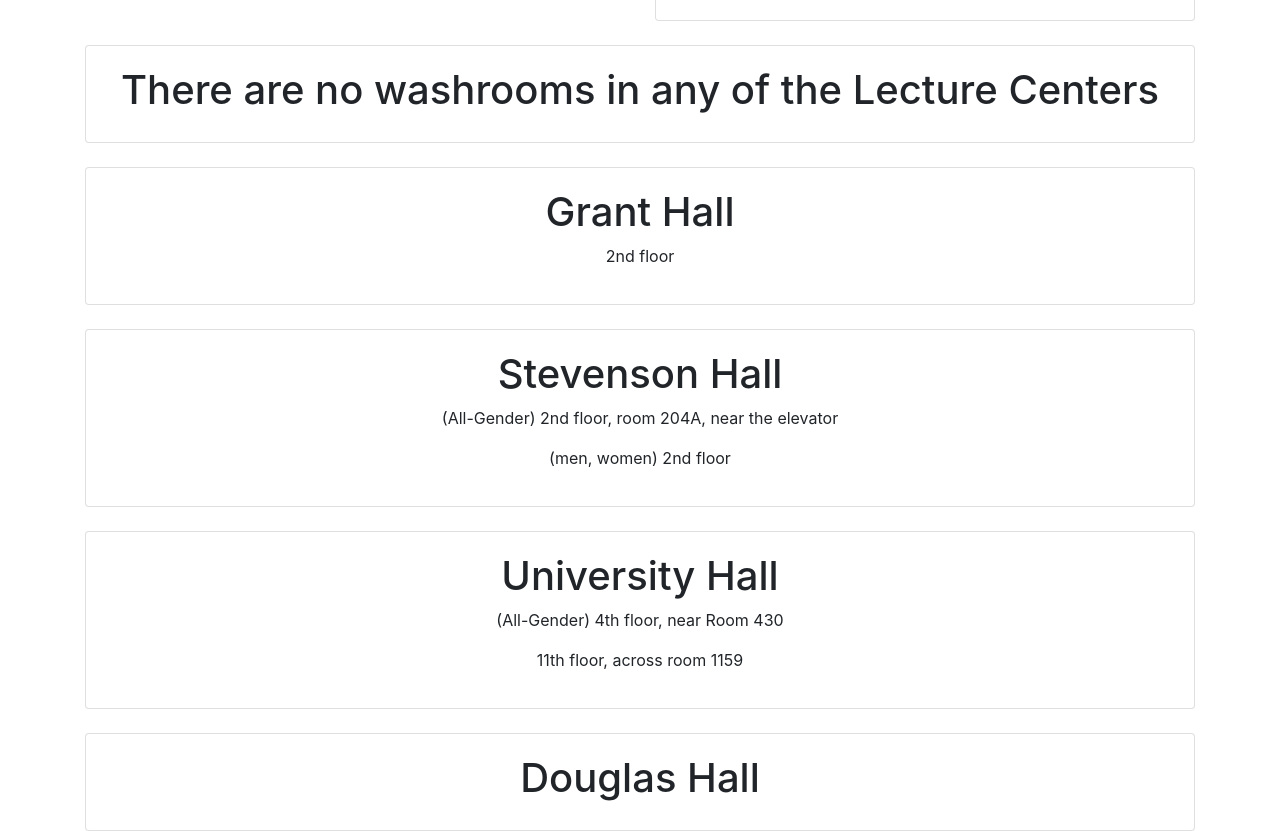
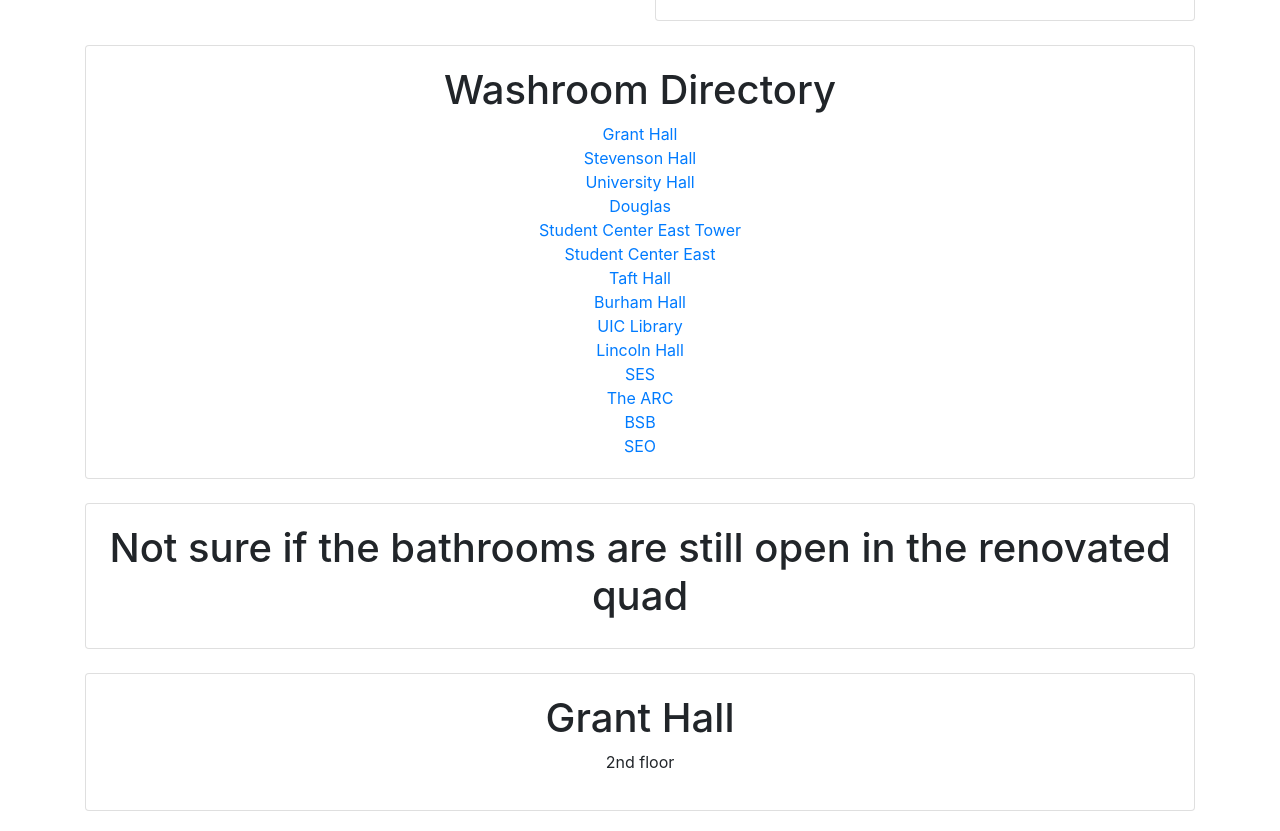
Before and after one commit to Abraham-Moraes-Arroyo/Restroom, a plain HTML site: page index.html in a window 1280 px wide. Shown: the part 927-1758 px from the top of the page. Drawn offline with nearby package versions, Linux system fonts and the light colour scheme; some packages are replaced by stand-ins of ours.

Commit message:
Added Table Of Contents 4 Washrooms
Since the map is still going to be fixed I added a table of contents where the user can click or press on to see the bathroom by that area.

```diff
--- a/index.html
+++ b/index.html
@@ -131,22 +131,47 @@ projects.  -->
         <!-- Here is where you are going to be placing in detail the bathrooms based on order of building -->
         <br>
         <center>
+<!--           Here is going to be the table of contents -->
+
           <div class="card">
             <div class="card-body">
-              <h1>There are no washrooms in any of the Lecture Centers</h1>
+              <h1>Washroom Directory</h1>
+              <a href="#Grant-Hall">Grant Hall</a><br />
+              <a href="#Stevenson-Hall">Stevenson Hall</a><br />
+              <a href="#University-Hall">University Hall</a><br />
+              <a href="#Douglas-Hall">Douglas</a><br />
+              <a href="#SCET">Student Center East Tower</a><br />
+              <a href="#SCE">Student Center East</a><br />
+              <a href="#TH">Taft Hall</a><br />
+              <a href="#BH">Burham Hall</a><br />
+              <a href="#Lib">UIC Library</a><br />
+              <a href="#LH">Lincoln Hall</a><br />
+              <a href="#SES">SES</a><br />
+              <a href="#ARC">The ARC</a><br />
+              <a href="#BSB">BSB</a><br />
+              <a href="#SEO">SEO</a><br />
+
+            </div>
+          </div>
+  <br>
+
+<!--           end of the table of contents. -->
+          <div class="card">
+            <div class="card-body">
+              <h1>Not sure if the bathrooms are still open in the renovated quad</h1>
             </div>
           </div>
           <br>
           <div class="card">
             <div class="card-body">
-              <h1>Grant Hall</h1>
+              <h1 id= "Grant-Hall">Grant Hall</h1>
               <p>2nd floor </p>
             </div>
           </div>
           <br>
           <div class="card">
             <div class="card-body">
-              <h1>Stevenson Hall</h1>
+              <h1 id="Stevenson-Hall">Stevenson Hall</h1>
               <p>(All-Gender) 2nd floor, room 204A, near the elevator</p>
               <p>(men, women) 2nd floor</p>
             </div>
@@ -154,7 +179,7 @@ projects.  -->
           <br>
           <div class="card">
             <div class="card-body">
-              <h1>University Hall </h1>
+              <h1 id="University-Hall">University Hall </h1>
               <p>(All-Gender) 4th floor, near Room 430</p>
               <p>11th floor, across room 1159</p>
             </div>
@@ -162,13 +187,14 @@ projects.  -->
           <br>
           <div class="card">
             <div class="card-body">
-              <h1>Douglas Hall</h1>
+              <h1 id="Douglas-Hall">Douglas Hall</h1>
+              <p>Third floor, both Men and Women Restroom</p>
             </div>
           </div>
           <br>
           <div class="card">
             <div class="card-body">
-              <h1>Student Center East Tower</h1>
+              <h1 id="SCET">Student Center East Tower</h1>
               <p>(All-Gender) 8th floor, room 802, and room 803</p>
               <p>4th floor, around the elevators</p>
             </div>
@@ -176,7 +202,7 @@ projects.  -->
           <br>
           <div class="card">
             <div class="card-body">
-              <h1>Student Cetner East Building</h1>
+              <h1 id="SCE">Student Cetner East Building</h1>
               <p>(both men, women)In commuter center, requires i-card swipe</p>
               <p>(both men, women)2nd floor of SCE, next to Amazon room</p>
             </div>
@@ -184,20 +210,20 @@ projects.  -->
           <br>
           <div class="card">
             <div class="card-body">
-              <h1>Taft Hall</h1>
+              <h1 id="TH">Taft Hall</h1>
             </div>
           </div>
           <br>
           <div class="card">
             <div class="card-body">
-              <h1>Burnham Hall</h1>
+              <h1 id="BH">Burnham Hall</h1>
               <p>(All-Gender) 2nd floor, room 214 and room 216</p>
             </div>
           </div>
           <br>
           <div class="card">
             <div class="card-body">
-              <h1>UIC Library</h1>
+              <h1 id="Lib">UIC Library</h1>
               <p>(All-Gender) 2nd floor, room 2343, sout end of the Library</p>
               <p>1st floor (men, women), east side of the building (towards the back of the building) </p>
               <p>2nd floor (men, women), right when you get off the escalator </p>
@@ -206,7 +232,7 @@ projects.  -->
           <br>
           <div class="card">
             <div class="card-body">
-              <h1>SES</h1>
+              <h1 id="SES">SES</h1>
               <p>(All-Gender) 2nd floor, 2112A, and 2212B</p>
               <p>(All-Gender) 3rd floor, 3112A, and 3112B</p>
             </div>
@@ -215,7 +241,7 @@ projects.  -->
 
           <div class="card">
             <div class="card-body">
-              <h1>Lincoln Hall</h1>
+              <h1 id="LH">Lincoln Hall</h1>
               <p>(men, women) Second floor by the stairs closest to bridge </p>
             </div>
           </div>
@@ -228,7 +254,7 @@ projects.  -->
           <br>
           <div class="card">
             <div class="card-body">
-              <h1>The ARC </h1>
+              <h1 id="ARC">The ARC </h1>
               <p>(men, women) 1st floor before the elevators, (kind of hidden honestly)</p>
               <p>(men, women) 2nd floor, between the waterfountains, there will be tunnel that will lead into them </p>
             </div>
@@ -236,7 +262,7 @@ projects.  -->
           <br>
           <div class="card">
             <div class="card-body">
-              <h1>BSB</h1>
+              <h1 id="BSB">BSB</h1>
               <p>(All-Gender) 1st floor, room 1004 (nest to men's bathroom)</p>
               <p>(All-Gender)2nd floor, Room 2003 </p>
             </div>
@@ -245,7 +271,7 @@ projects.  -->
           <br>
           <div class="card">
             <div class="card-body">
-              <h1>SEO </h1>
+              <h1 id="SEO">SEO </h1>
               <p>1st floor </p>
               <p>2nd floor </p>
               <p>5th floor </p>
```
